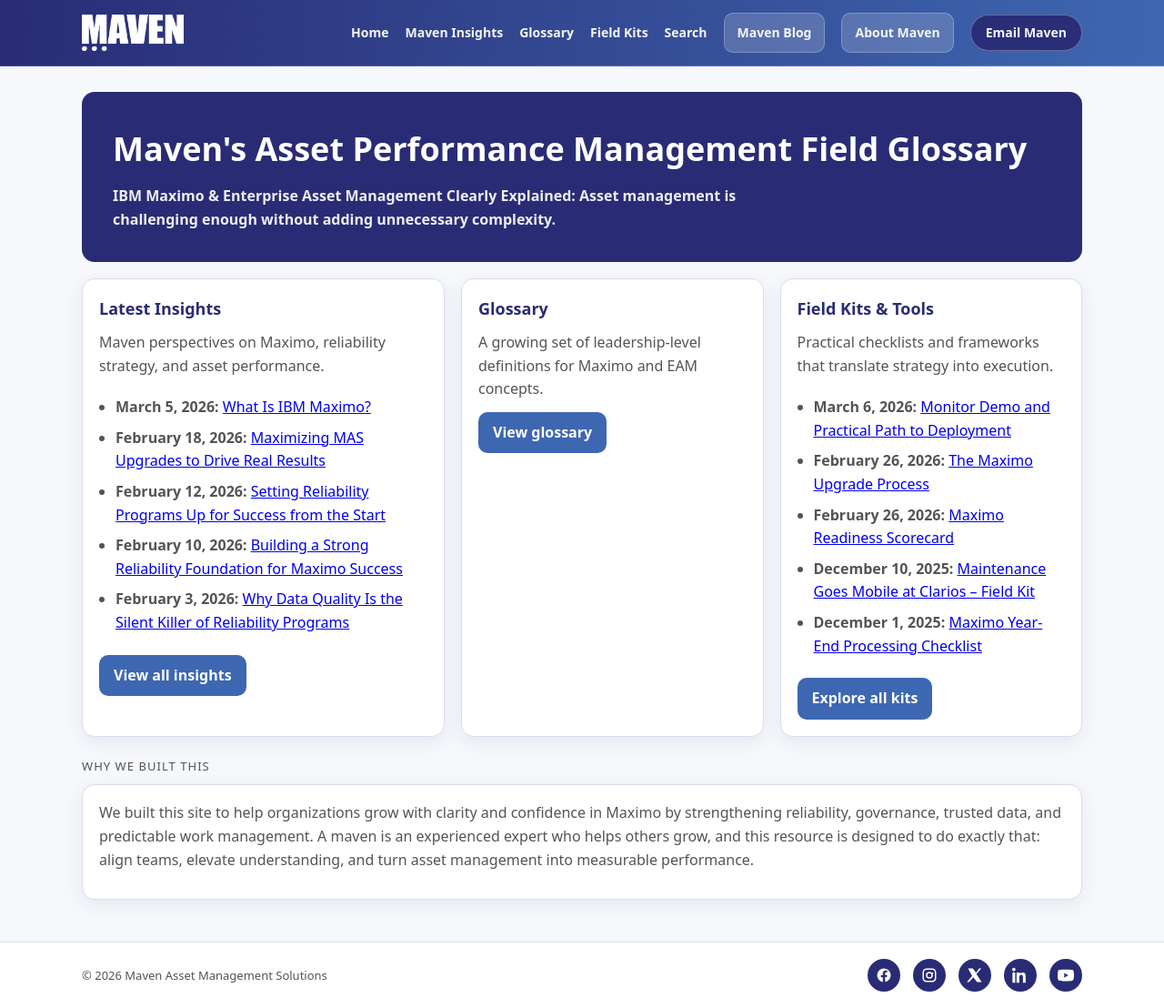
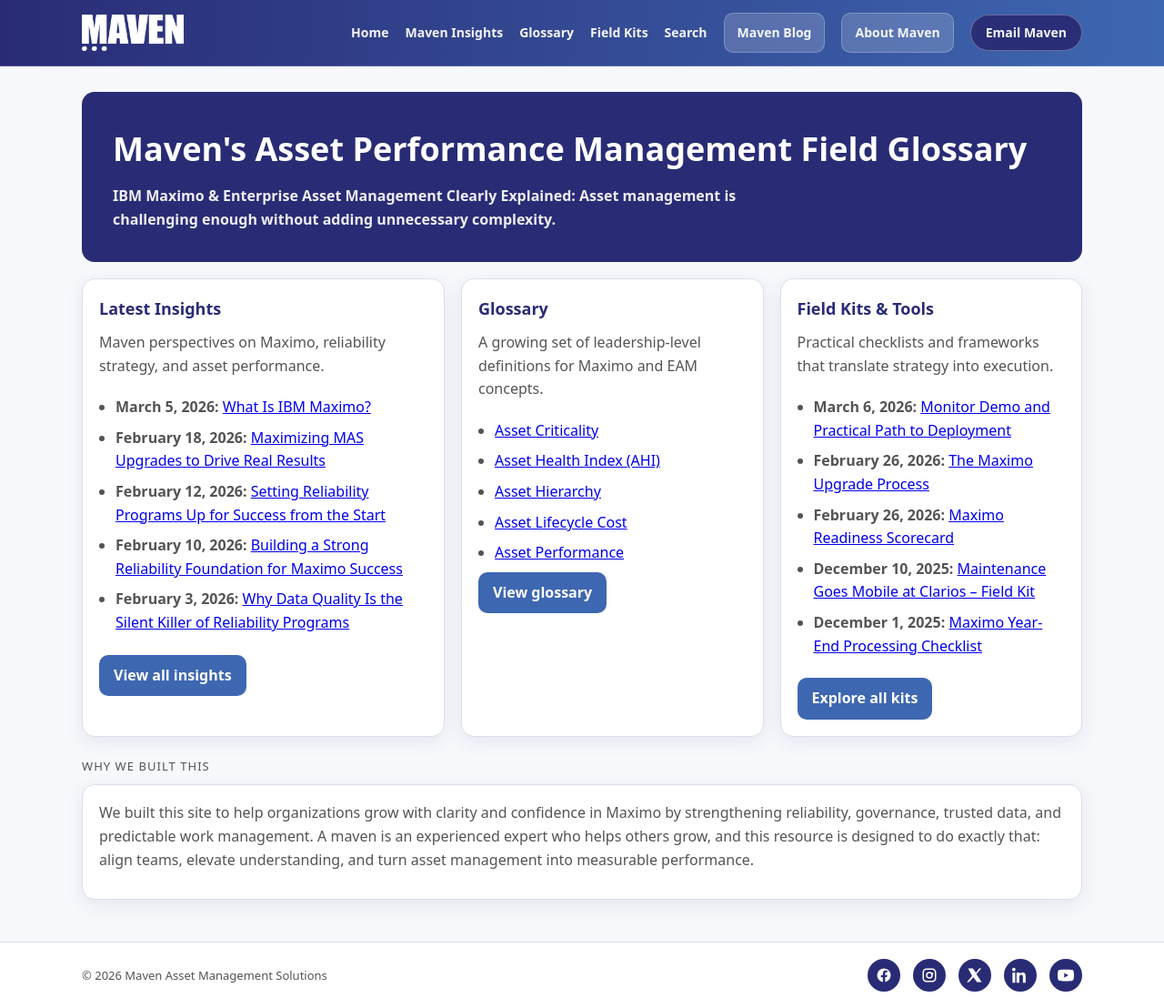
Before and after one commit to Maven-Asset-Management-Insights/content, a Jekyll site: the page built from index.md, in a window 1280 px wide. Shown: the whole page at 91% size. Built offline with Jekyll 4.4.1, drawn with Linux system fonts in a browser that asks for light colours.

Commit message:
Update index.md

```diff
--- a/index.md
+++ b/index.md
@@ -26,14 +26,22 @@ search: false
     </div>
   </section>
 
-  <section class="card">
-    <h2>Glossary</h2>
-    <p>A growing set of leadership-level definitions for Maximo and EAM concepts.</p>
+ <section class="card">
+  <h2>Glossary</h2>
+  <p>A growing set of leadership-level definitions for Maximo and EAM concepts.</p>
 
-    <div class="card-cta">
-      <a class="button" href="{{ "/glossary" | relative_url }}">View glossary</a>
-    </div>
-  </section>
+  <ul>
+    <li><a href="{{ '/glossary/#asset-criticality' | relative_url }}">Asset Criticality</a></li>
+    <li><a href="{{ '/glossary/#asset-health-index-ahi' | relative_url }}">Asset Health Index (AHI)</a></li>
+    <li><a href="{{ '/glossary/#asset-hierarchy' | relative_url }}">Asset Hierarchy</a></li>
+    <li><a href="{{ '/glossary/#asset-lifecycle-cost' | relative_url }}">Asset Lifecycle Cost</a></li>
+    <li><a href="{{ '/glossary/#asset-performance' | relative_url }}">Asset Performance</a></li>
+  </ul>
+
+  <div class="card-cta">
+    <a class="button" href="{{ "/glossary" | relative_url }}">View glossary</a>
+  </div>
+</section>
 
   <section class="card">
     <h2>Field Kits &amp; Tools</h2>
```
